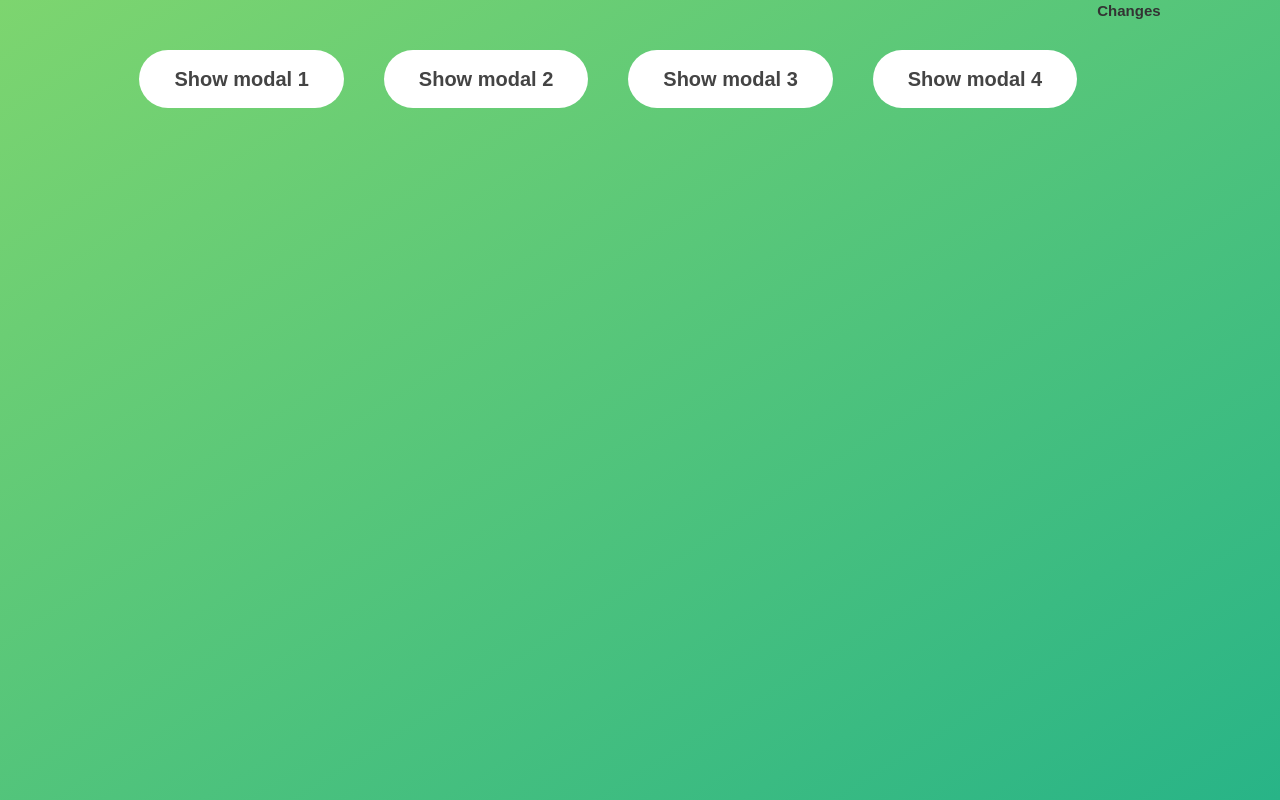
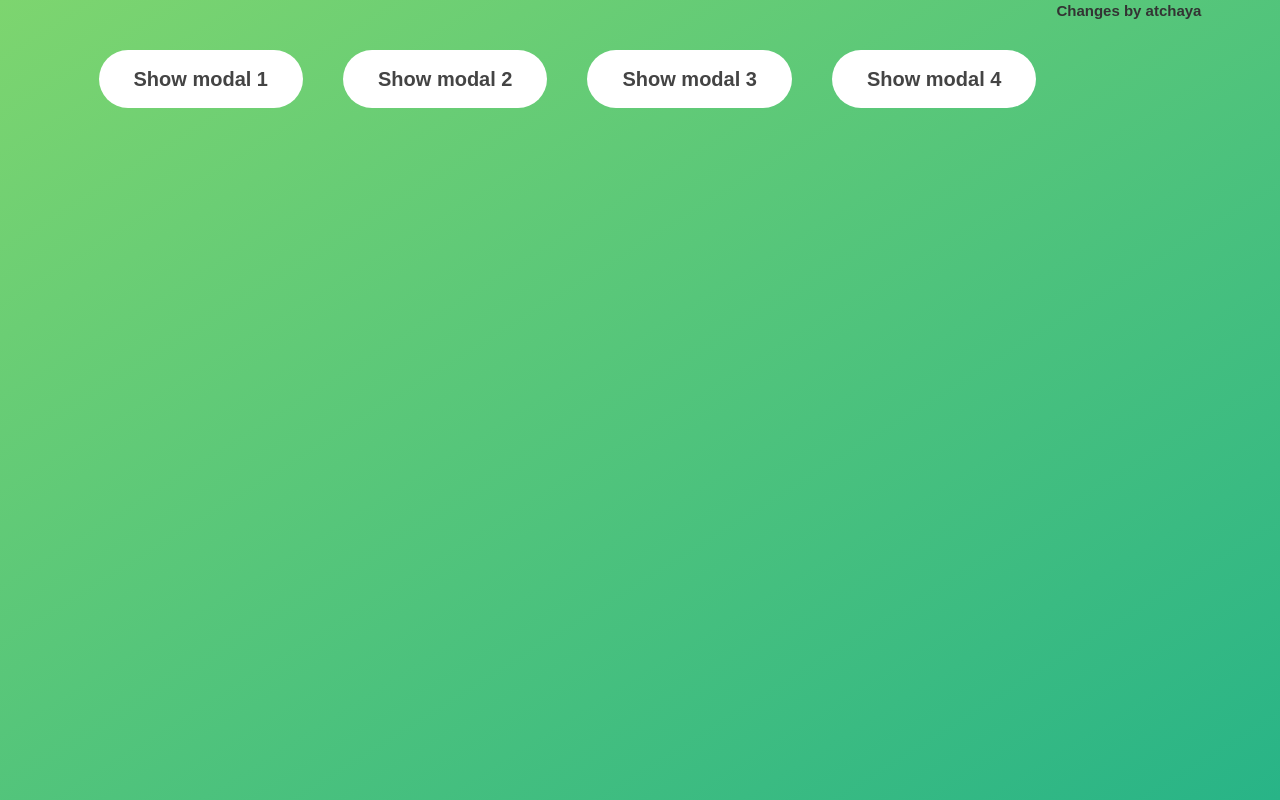
Before and after one commit to karthirajan/Modal, a plain HTML site: page starter/index.html in a window 1280 px wide. Drawn offline with Linux system fonts and the light colour scheme.

Commit message:
changed atchaya

```diff
--- a/starter/index.html
+++ b/starter/index.html
@@ -26,7 +26,7 @@
         mollit anim id est laborum.
       </p>
     </div>
-    <h2>Changes</h2>
+    <h2>Changes by atchaya</h2>
     <div class="overlay hidden"></div>
 
     <script src="script.js"></script>
```
